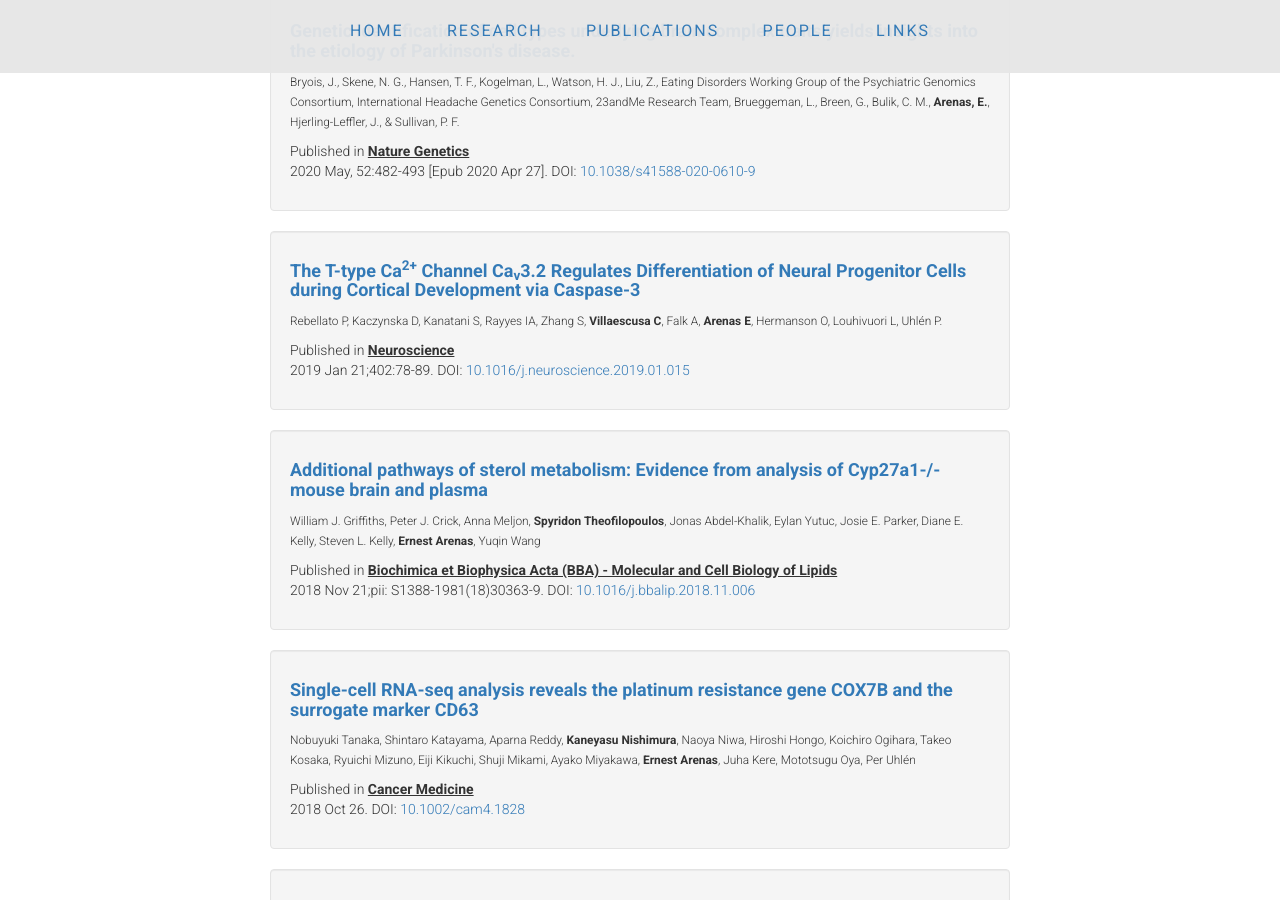
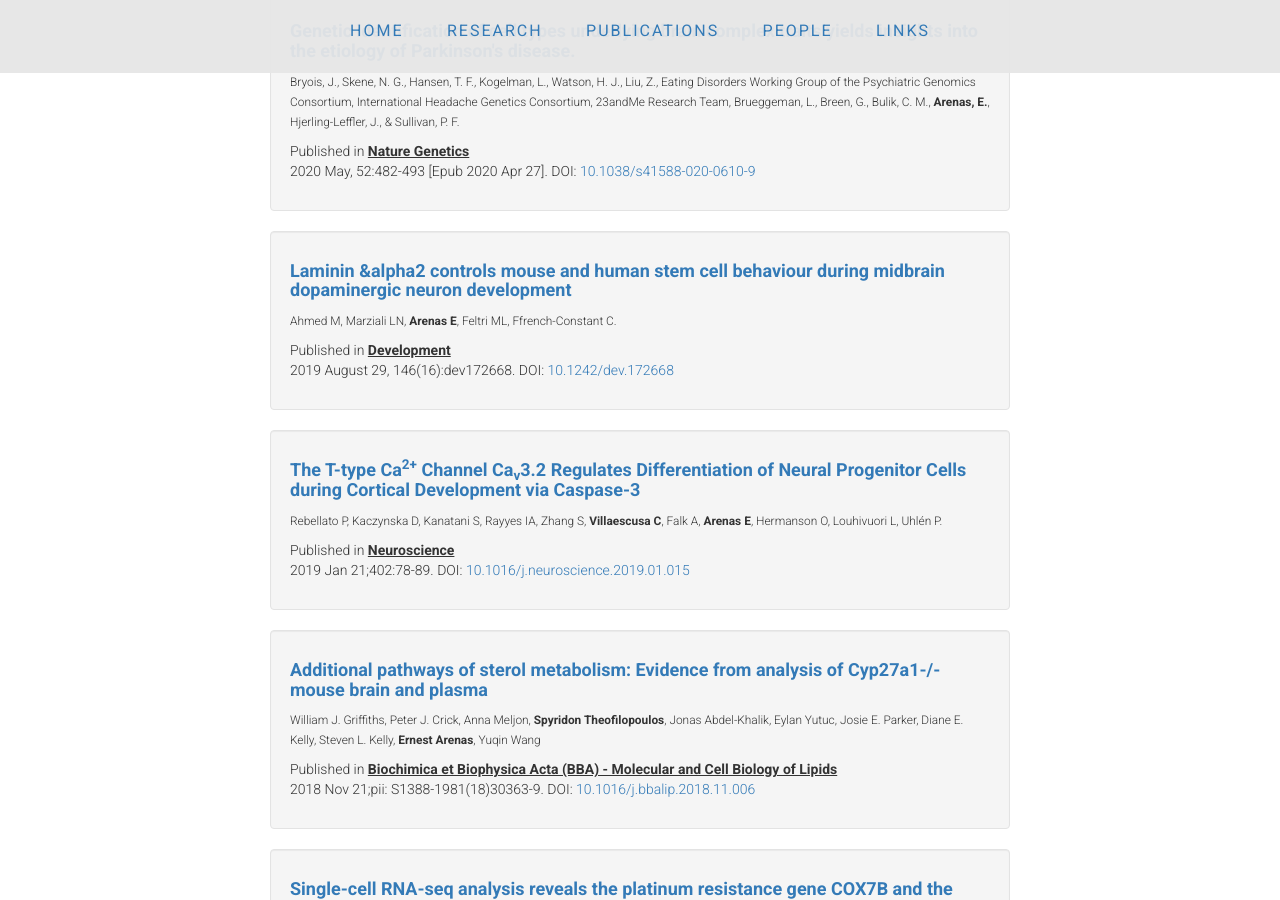
Before and after one commit to ArenasLab/arenaslab.github.io, a Jekyll site: the page publications/index.html, which Jekyll copies as it is, in a window 1280 px wide and 900 px high, scrolled down 6217 px. Built offline with Jekyll 4.4.1, drawn with Linux system fonts in a browser that asks for light colours.

Commit message:
Update index.html

```diff
--- a/publications/index.html
+++ b/publications/index.html
@@ -468,8 +468,20 @@ ABOVE IS THE TEMPLATE TO ADD ADDITIONAL PUBLICATIONS -->
               </li>
             </div>
 
+<div class="well">
+ <li class="media">
+  <div class="media-body">
+  <h4><b><a href="https://pubmed.ncbi.nlm.nih.gov/31371375/">Laminin &alpha2 controls mouse and human stem cell behaviour during midbrain dopaminergic neuron development</a></b></h4>
+  <p></p>
+  <small>Ahmed M, Marziali LN, <b>Arenas E</b>, Feltri ML, Ffrench-Constant C.</small>
+  <p></p>
+  <p>Published in <strong><u>Development</u></strong><br>
+                 2019 August 29, 146(16):dev172668. DOI: <a href="https://doi.org/10.1242/dev.172668" target="_blank">10.1242/dev.172668</a></p>
+  </div>
+ </li>
+</div>
 
-		  <div class="well">
+	<div class="well">
               <li class="media">
                 <div class="media-body">
                   <h4><b><a href="https://www.ncbi.nlm.nih.gov/pubmed/30677486">The T-type Ca<sup>2+</sup> Channel Ca<sub>v</sub>3.2 Regulates Differentiation of Neural Progenitor Cells during Cortical Development via Caspase-3</a></b></h4>
```
